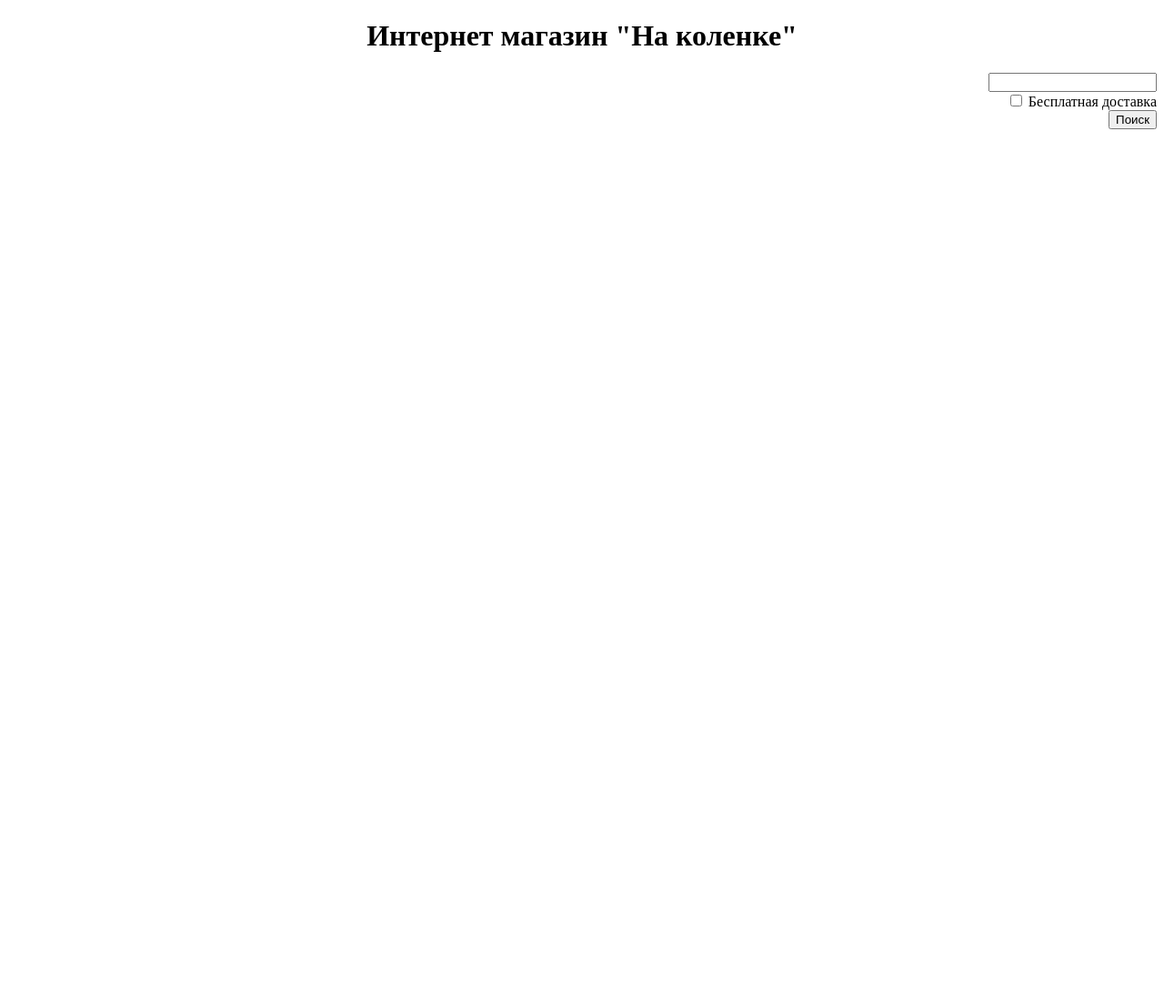
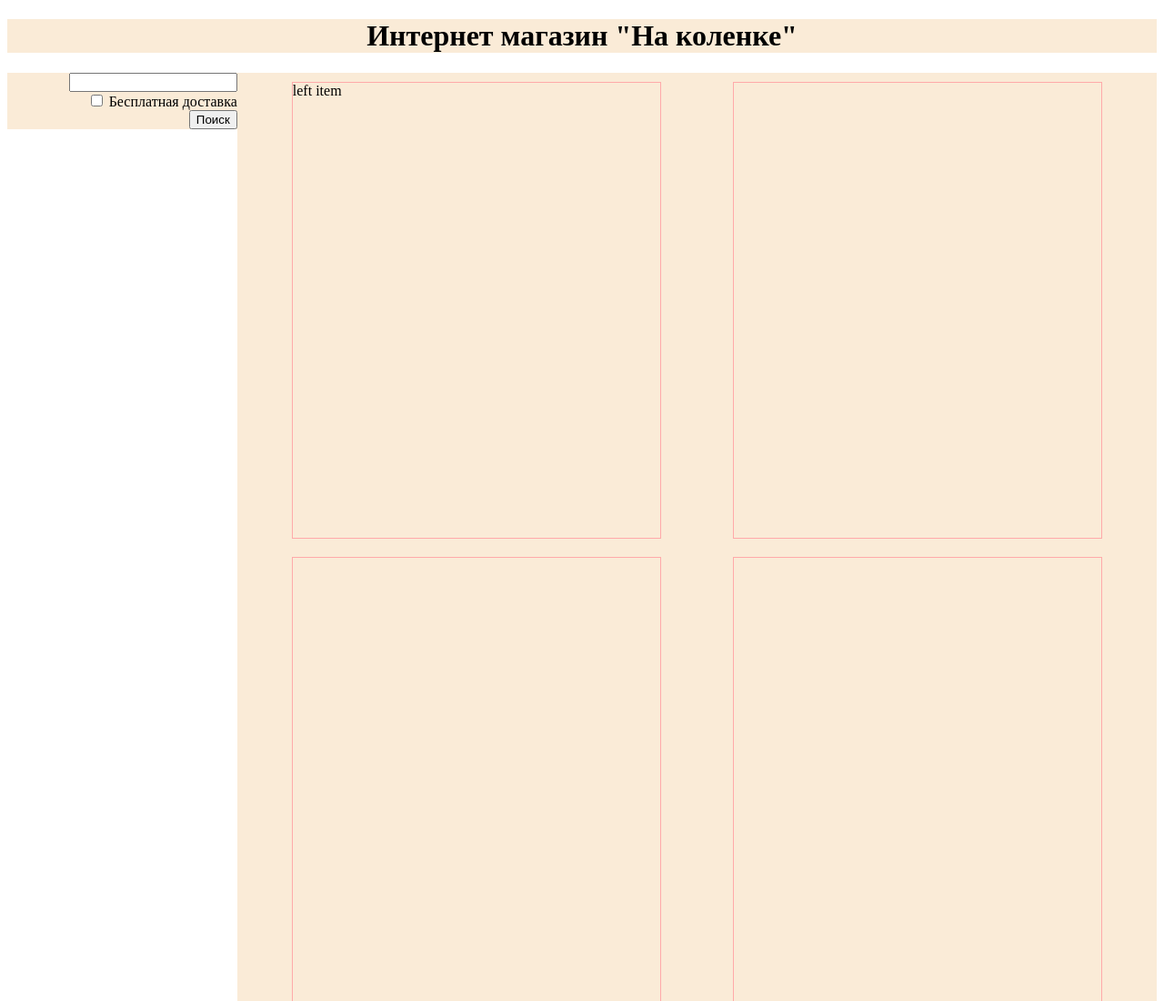
Before and after one commit to pryakhin-ms/mediasoft, a website: page src/index.html in a window 1280 px wide. Shown: the top 1100 px of the page at 91% size. Before the commit the page ends 800 px from the top, so only its background shows below. Drawn offline with Linux system fonts and the light colour scheme.

Commit message:
making simple layout

```diff
--- a/src/index.html
+++ b/src/index.html
@@ -5,14 +5,71 @@
     <meta name="description" content="Лучшие смартфоны из КНР по приемлемым ценам.">
     <link rel="icon" href="img/favicon.png">
     <title>Магазин "На коленке"</title>
+    <style>
+        .container {
+            width: 100%;
+            height: auto;
+            margin: 0;
+        }
+        .left-bar {
+            width: 20%;
+            height: 100%;
+            float: left;
+            background-color: antiquewhite;
+        }
+        .form {
+            border: 1px solid #AAFFAA;
+            display:inline-block;
+            /*float: left;*/
+            /*clear: both;*/
+            width: 25%;
+            background-color: antiquewhite;
+        }
+        .feed {
+            float: right;
+            width: 80%;
+            height: auto;
+            background-color: antiquewhite;
+        }
+        .header {
+            width: 100%;
+            background-color: antiquewhite;
+        }
+        .left-item {
+            margin-top: 10px;
+            margin-left: 60px;
+            margin-bottom: 10px;
+            float: left;
+            border: 1px solid #ffaaaa;
+            width: 40%;
+            height: 500px
+        }
+        .right-item {
+            margin-top: 10px;
+            margin-right: 60px;
+            margin-bottom: 10px;
+            float: right;
+            width: 40%;
+            height: 500px;
+            border: 1px solid #ffaaaa
+        }
+        .line {
+            width: 100%;
+            background-color: antiquewhite;
+            clear: both;
+            margin: 50px;
+        }
+    </style>
 </head>
 
 <body>
+    <div class="container">
+        <div class="header">
             <h1 align="center">Интернет магазин "На коленке"</h1>
-
+        </div>
+        <div class="left-bar">
             <form action="/search" align="right">
                 <input type="text">
-            <!--Перевод каретки-->
                 <br>
                 <label>
                     <input type="checkbox" value="free delivery">
@@ -21,8 +78,50 @@
                 <br>
                 <button>Поиск</button>
             </form>
+        </div>
+        <div class="feed">
+            <div>
+                <div class="left-item"> left item</div>
+                <div class="right-item"></div>
+            </div>
+            <div>
+                <div class="left-item"></div>
+                <div class="right-item"></div>
+            </div>
+            <div>
+                <div class="left-item"></div>
+                <div class="right-item"></div>
+            </div>
+            <div>
+                <div class="left-item"></div>
+                <div class="right-item"></div>
+            </div>
+        </div>
+    </div>
+</body>
 
-    <div></div>
-    <div></div>
-    <div></div>
-</body>
+    <!--<header class="header">
+        <h1 align="center">Интернет магазин "На коленке"</h1>
+    </header>
+    <div class="form">
+            <form action="/search" align="right">
+            <input type="text">
+            <br>
+            <label>
+                <input type="checkbox" value="free delivery">
+                Бесплатная доставка
+            </label>
+            <br>
+            <button>Поиск</button>
+        </form>
+    </div>
+    <div class="feed">
+        <div class="line">
+            <div class="left-item">OLOLO</div>
+            <div class="right-item">ALALAL</div>
+        </div>
+        <div class="line">
+            <div class="left-item">OLOLO</div>
+            <div class="right-item">ALALAL</div>
+        </div>
+    </div>-->
```
Also changed, not shown: src/img/favicon1.png (added). Lines whose indentation alone changed are shown as unchanged.
